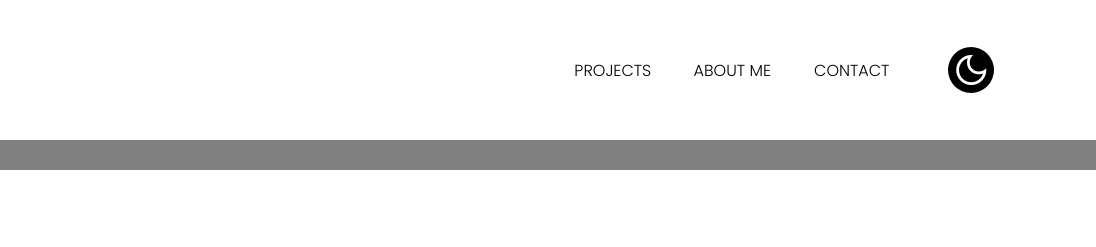
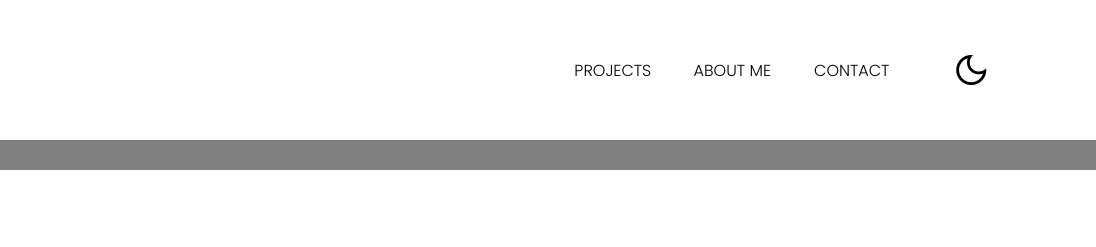
Before and after one commit to MotazPH/motaz-personal, a plain HTML site: page index.html in a window 1280 px wide. In both pictures the pointer is over the element "dark_mode". Shown: the top 247 px of the page, 184-1280 px from the left. Drawn offline with nearby package versions, Linux system fonts and the light colour scheme.

Commit message:
before trying darkmode

```diff
--- a/index.html
+++ b/index.html
@@ -34,8 +34,8 @@
                         <div class="contact">
                             <a href="https://www.google.com/" target="_blank">CONTACT</a>
                         </div>
-                        <div class="dark-mode">
-                            <a href="https://www.google.com/" target="_blank"><span class="material-symbols-outlined">dark_mode</span></a>
+                        <div class="darkmode">
+                                <span class="material-symbols-outlined" >dark_mode</span>
                         </div>
                     </div>
                 </div>
--- a/styles.css/header.css
+++ b/styles.css/header.css
@@ -53,11 +53,25 @@
     font-weight: 600;
 }
 
-.header > .links-wrapper > .links > .dark-mode  span{
+.header > .links-wrapper > .links > .darkmode span{
     width: fit-content !important;
     background-color: var(--black-color);
     color: var(--white-color);
     padding: 3px;
     font-size: 40px;
     border-radius: 50%;
+    transition: 0.2s;
 }
+
+.header > .links-wrapper > .links > .darkmode:hover{
+    text-decoration: none;
+}
+
+.header > .links-wrapper > .links > .darkmode span:hover{
+    width: fit-content !important;
+    background-color: var(--white-color);
+    color: var(--black-color);
+    padding: 3px;
+    font-size: 40px;
+    border-radius: 50%;
+}
```
